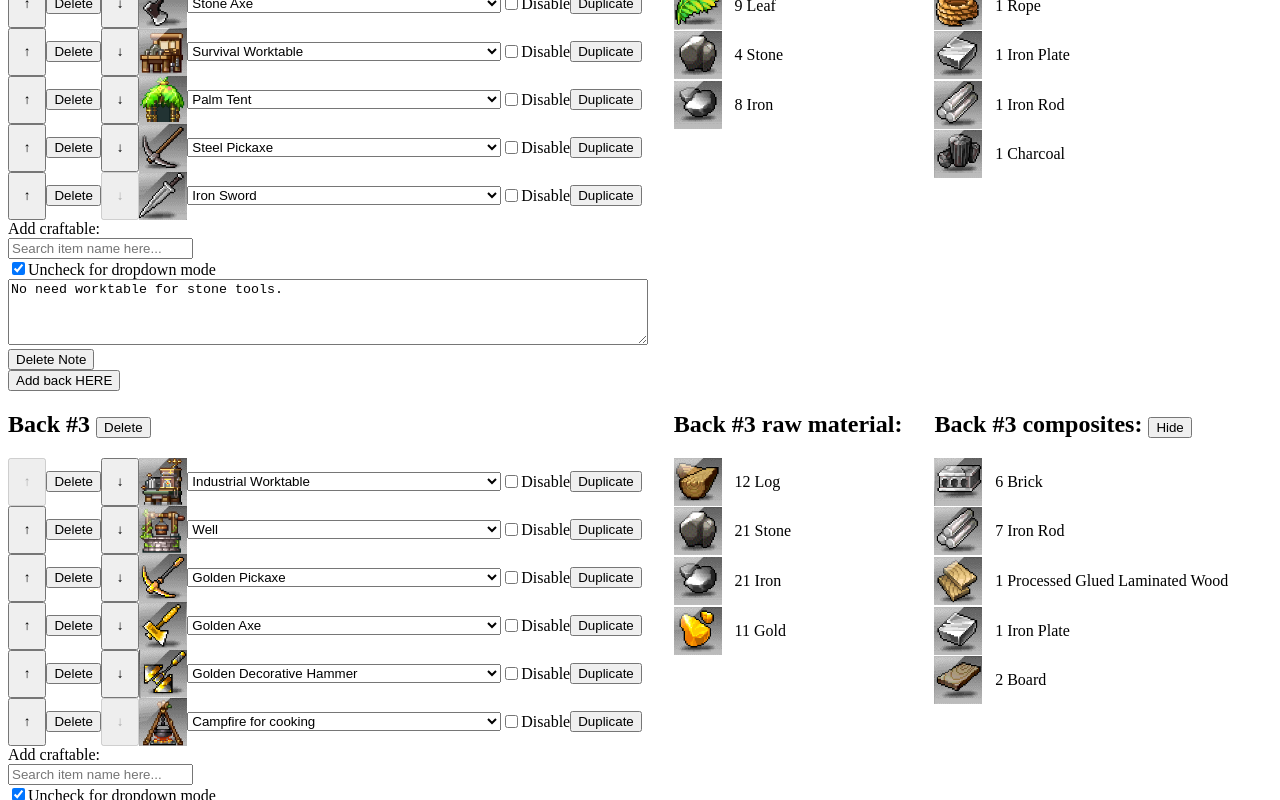
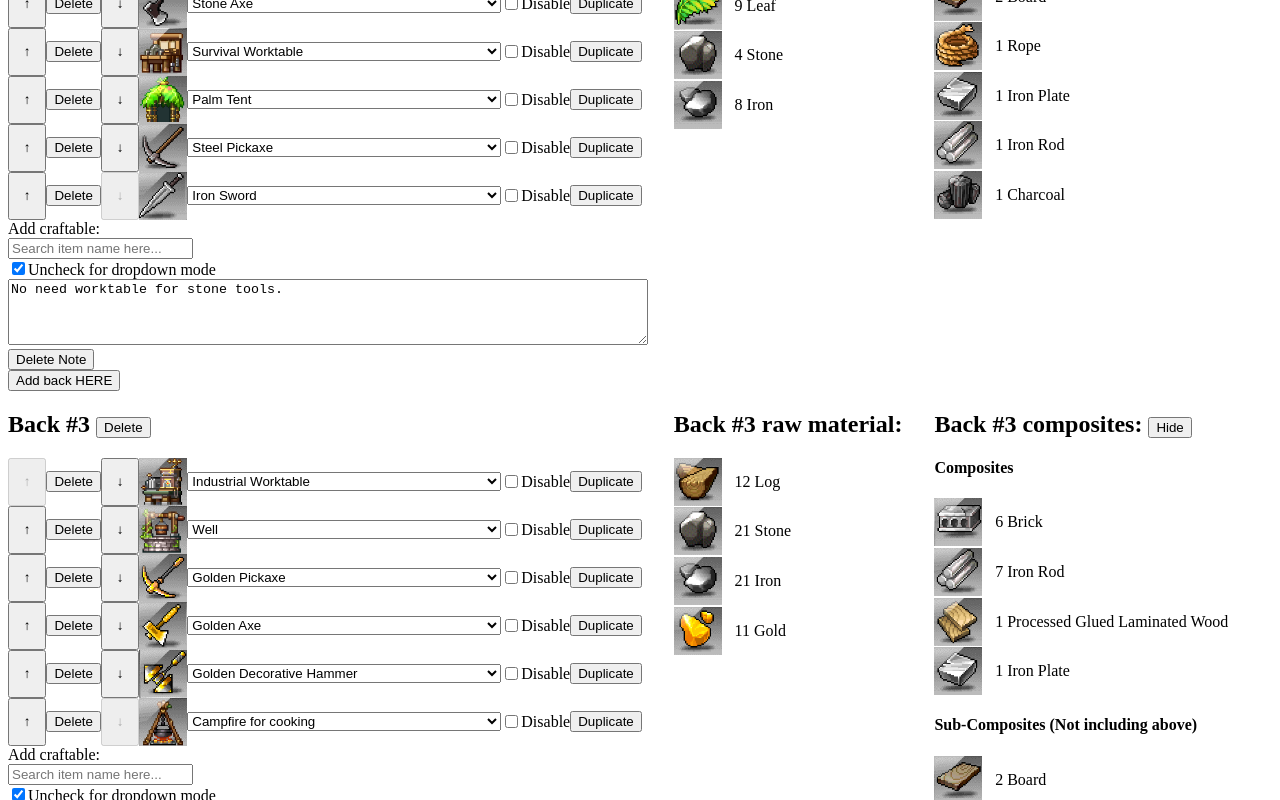
Before and after one commit to SLAzurin/misty-island-router, a React (Create React App) app: page / in a window 1280 px wide. Shown: the part 1220-2020 px from the top of the page. Built offline with nearby package versions, Linux system fonts and the light colour scheme.

Commit message:
Categorize composites

```diff
--- a/src/App.tsx
+++ b/src/App.tsx
@@ -737,7 +737,13 @@ function App() {
                           back.craftables,
                           back.disabledCraftables!
                         )
-                      ).map(([rawMaterial, count], rawMaterialIndex) => {
+                      ).map(([compositeType, composites]) => {
+                        if (Object.keys(composites).length !== 0)
+                          return (
+                            <div>
+                              <h4>{compositeType}</h4>
+                              {Object.entries(composites).map(
+                                ([rawMaterial, count], rawMaterialIndex) => {
                                   return (
                                     <div
                                       key={`${backNumber}_raw_${rawMaterialIndex}`}
@@ -754,7 +760,10 @@ function App() {
                                       />
                                       {!minimalistMode ? (
                                         <span
-                                style={{ ...centerStyle, marginLeft: "1vw" }}
+                                          style={{
+                                            ...centerStyle,
+                                            marginLeft: "1vw",
+                                          }}
                                         >
                                           {count} {rawMaterial}
                                         </span>
@@ -771,6 +780,11 @@ function App() {
                                       )}
                                     </div>
                                   );
+                                }
+                              )}
+                            </div>
+                          );
+                        return null;
                       })}
                   </div>
                 </div>
--- a/src/helpers/ItemsHelper.ts
+++ b/src/helpers/ItemsHelper.ts
@@ -114,8 +114,9 @@ export const getRawMaterials = (useritems: string[], disabledItems: boolean[]):
 export const getCompositeMaterials = (
     useritems: string[],
     disabledItems: boolean[]
-): { [key: string]: number } => {
-    let compositeMaterials: { [key: string]: number } = {};
+): { [key: string]: { [key: string]: number } } => {
+    let composites: { [key: string]: number } = {};
+    let subComposites: { [key: string]: number } = {};
 
     useritems.forEach((userItem, i) => {
         if (!(disabledItems && i < disabledItems.length && disabledItems[i]))
@@ -124,27 +125,27 @@ export const getCompositeMaterials = (
                 Object.keys(items[userItem]).forEach((material) => {
                     if (items[material]) {
                         // is composite
-                        if (!compositeMaterials[material]) {
-                            compositeMaterials[material] = 0;
+                        if (!composites[material]) {
+                            composites[material] = 0;
                         }
-                        compositeMaterials[material] += items[userItem][material];
+                        composites[material] += items[userItem][material];
                     }
                 });
             }
     });
 
     // add another pass to get composite materials to build composite materials
-    Object.entries(compositeMaterials)
+    Object.entries(composites)
         .flatMap(([material, ct]) =>
             (Object.entries(items[material] ?? [])
                 .map(([subMaterial, subCt]) => [subMaterial, subCt * ct])) as [string, number][])
         .filter(([material]) => items[material])
         .forEach(([material, ct]) => {
-            if (!compositeMaterials[material]) {
-                compositeMaterials[material] = 0;
+            if (!subComposites[material]) {
+                subComposites[material] = 0;
             }
-            compositeMaterials[material] += ct;
+            subComposites[material] += ct;
         });
 
-    return compositeMaterials;
+    return { "Composites": composites, "Sub-Composites (Not including above)": subComposites };
 };
```
Lines whose indentation alone changed are shown as unchanged.
